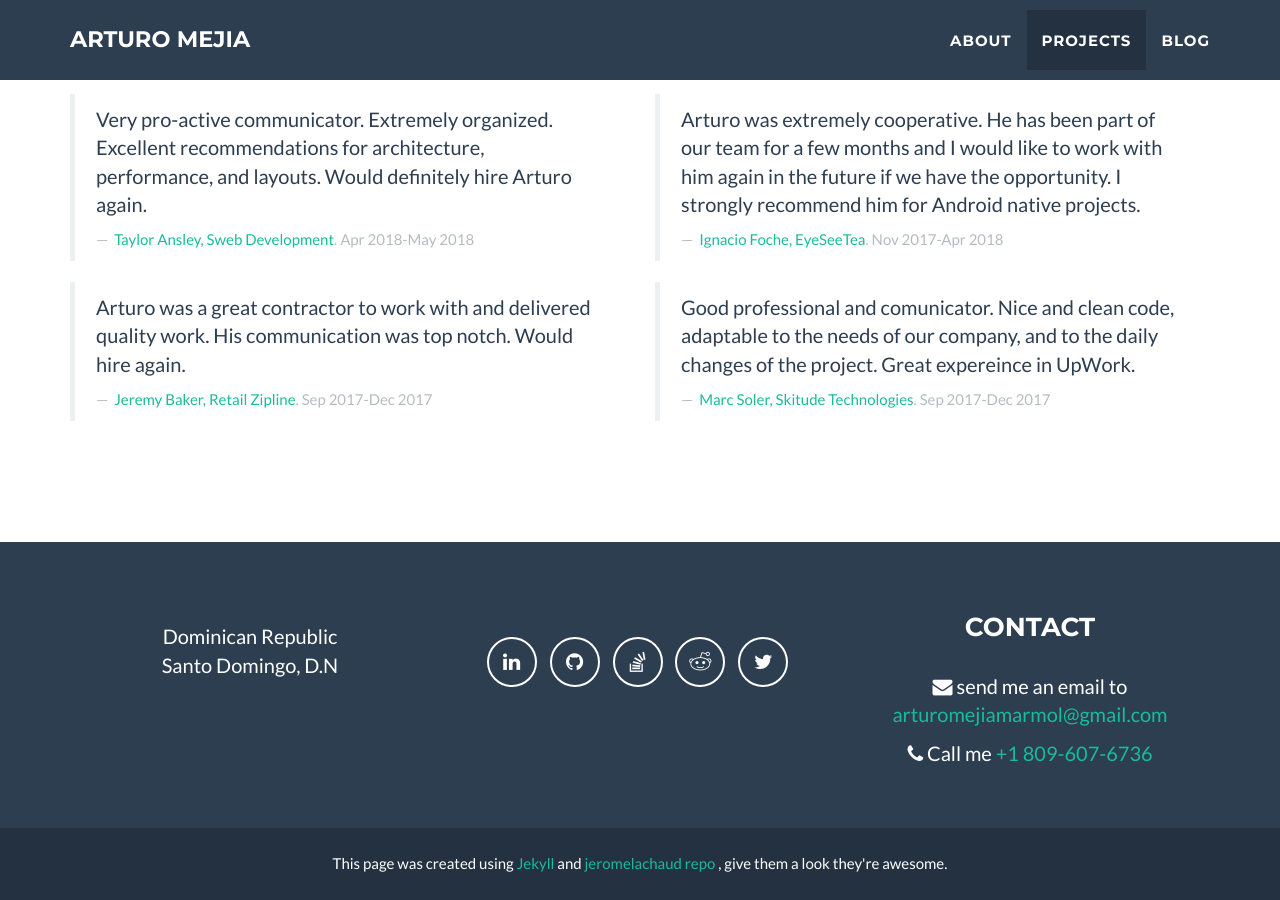
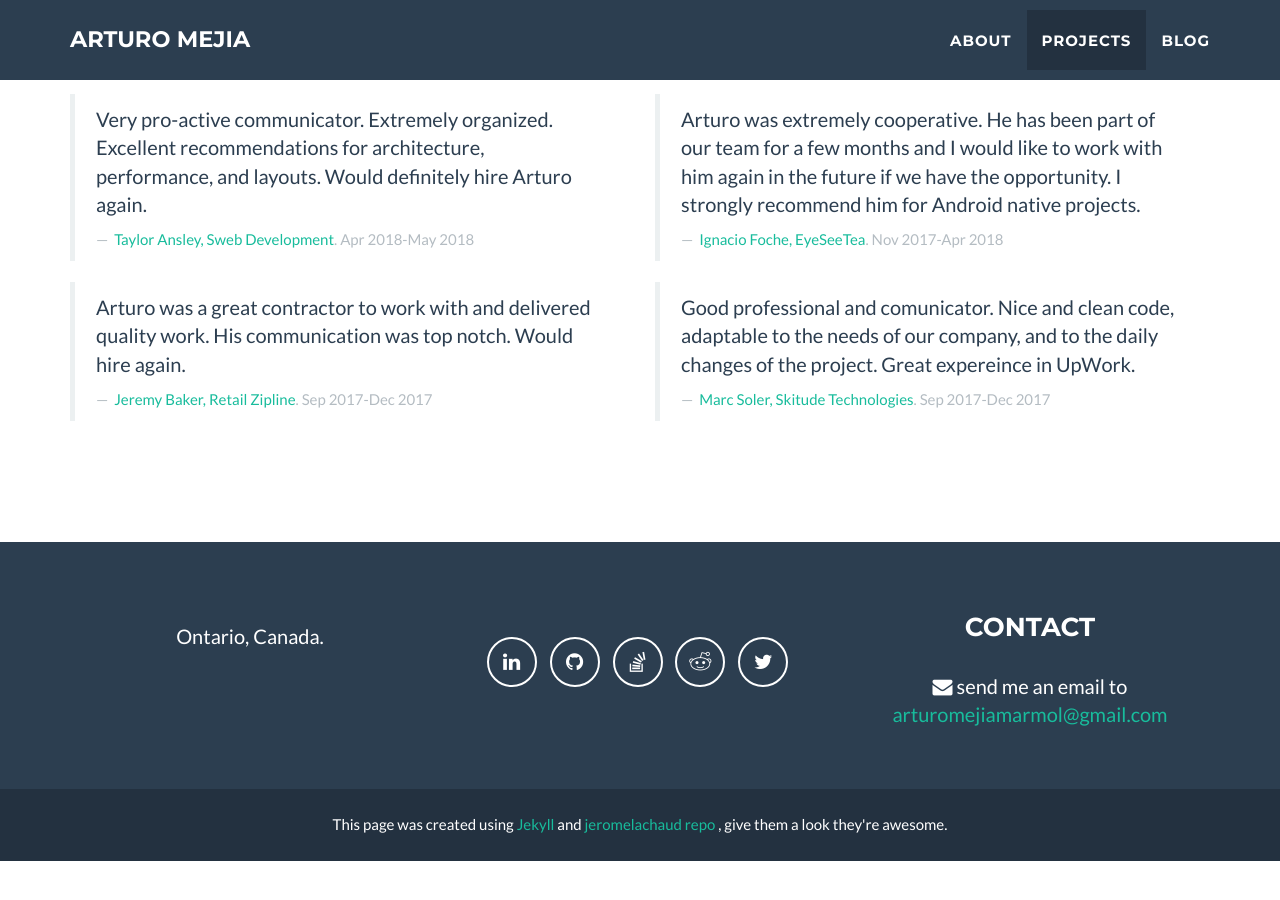
Before and after one commit to Amejia481/mypage, a Jekyll site: the page built from index.html, in a window 1280 px wide and 900 px high, scrolled down 2761 px. Built offline with Jekyll 4.4.1, drawn with Linux system fonts in a browser that asks for light colours; after the commit the page ends 3622 px from its top, so only the background shows below that.

Commit message:
Updating address and phone

```diff
--- a/_config.yml
+++ b/_config.yml
@@ -35,9 +35,7 @@ social:
 
 # Postal address (add as many lines as necessary)
 address:
-  - line: Dominican Republic
-  - line: Santo Domingo, D.N
-
+  - line: Ontario, Canada.
 
 # Build settings
 markdown: kramdown
--- a/_includes/footer.html
+++ b/_includes/footer.html
@@ -23,7 +23,7 @@
                     </div>
                     <div class="footer-col col-md-4">
                         <h3>Contact</h3>
-                        <p><i class="fa fa-envelope"></i> send me an email to <a href="mailto:arturomejiamarmol@gmail.com" target="_top">arturomejiamarmol@gmail.com</a></p> <p><i class="fa fa-phone"></i> Call me <a href="tel:+1809-607-6736" target="_top">+1 809-607-6736</a></p>
+                        <p><i class="fa fa-envelope"></i> send me an email to <a href="mailto:arturomejiamarmol@gmail.com" target="_top">arturomejiamarmol@gmail.com</a></p>
                     </div>
                 </div>
             </div>
```
